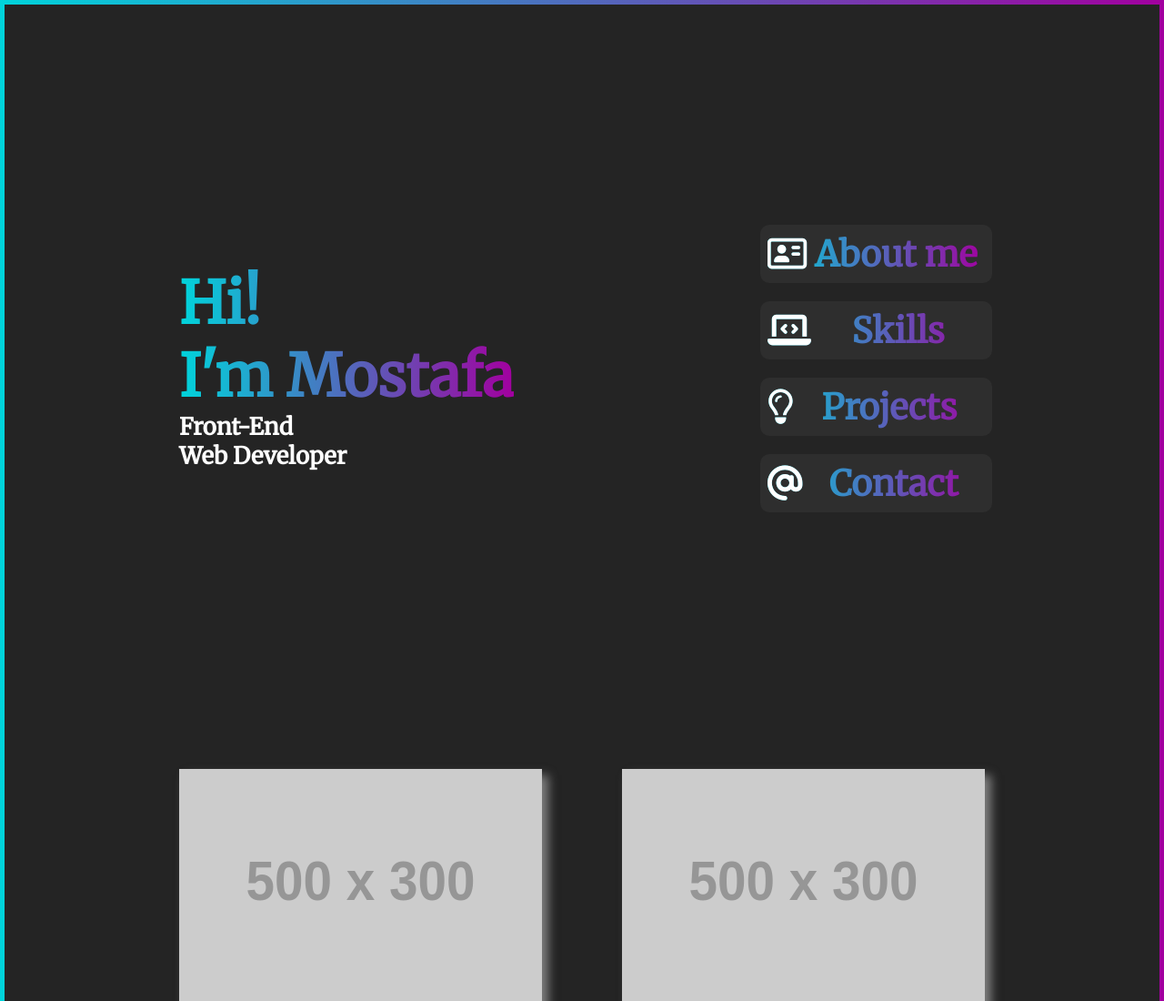
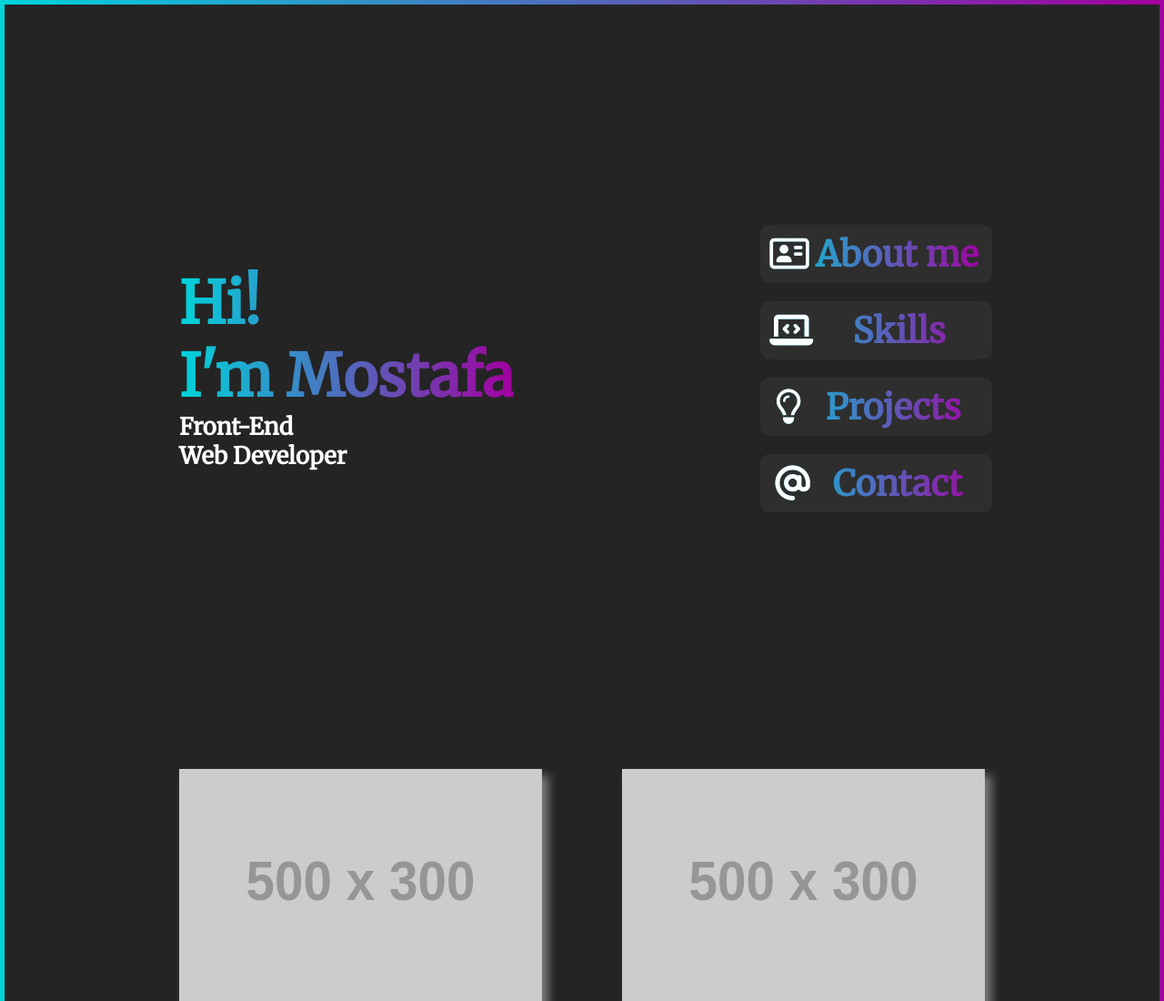
Before and after one commit to mostafa-gouda/mostafa-gouda.github.io, a plain HTML site: page index.html in a window 1280 px wide. Shown: the top 1100 px of the page at 91% size. Drawn offline with nearby package versions, Linux system fonts and the light colour scheme; placeholder pictures from the web are drawn by us.

Commit message:
ios fixes

```diff
--- a/home.css
+++ b/home.css
@@ -77,18 +77,18 @@
 }
 .nav a div{
     display: grid;
-    grid-template-columns: auto 1fr;
+    grid-template-columns: auto auto auto auto auto auto auto;
 }
 .nav div i {
     color: white;
     text-align: center;
     margin-top: 5px;
-    grid-column: 1;
+    grid-column: 1/ span 2;
 }
 .nav div span {
     font-weight: bold;
     text-align: center;
-    grid-column: 2;
+    grid-column: 3/ span 4;
 }
 
 
```
